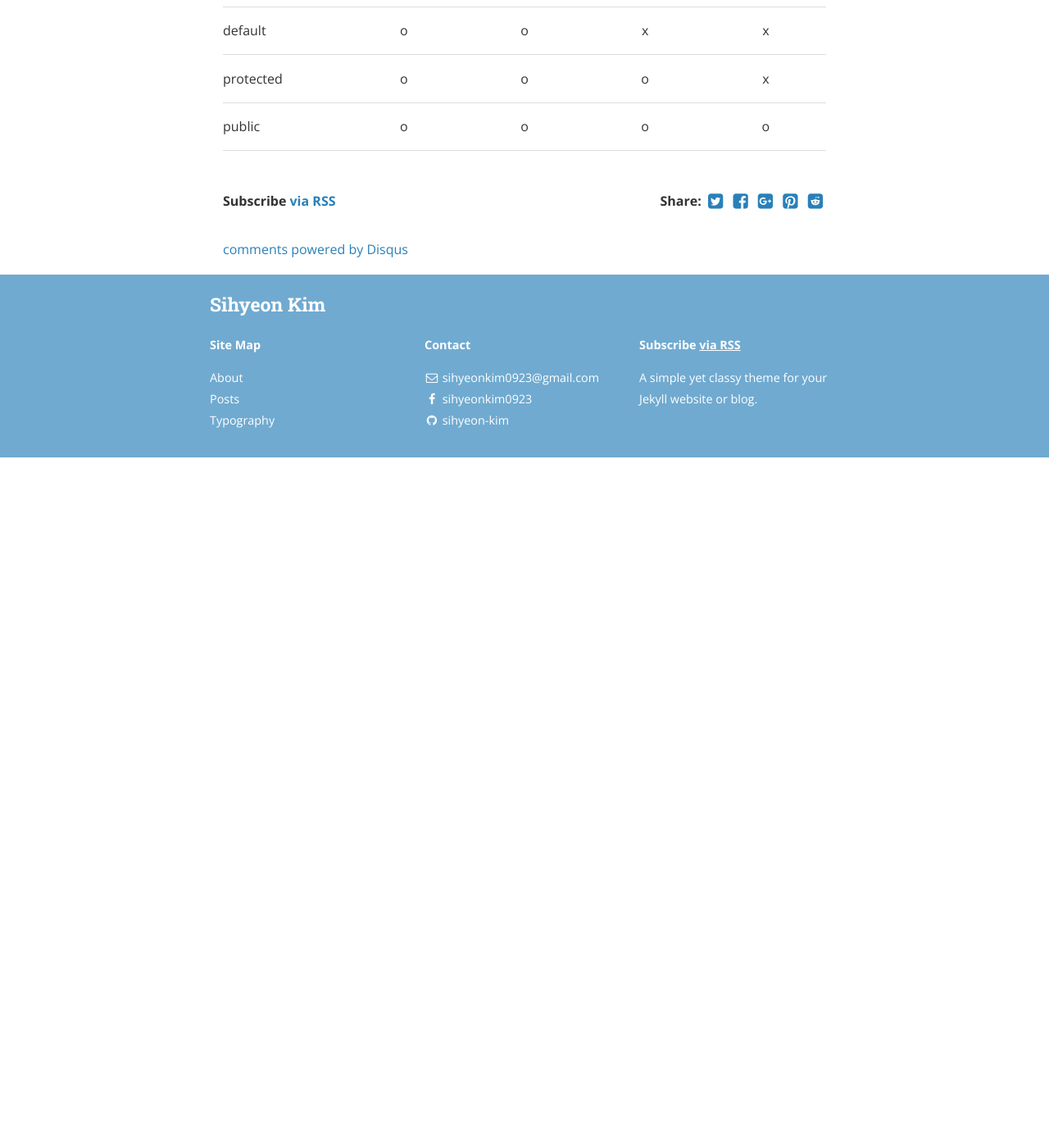
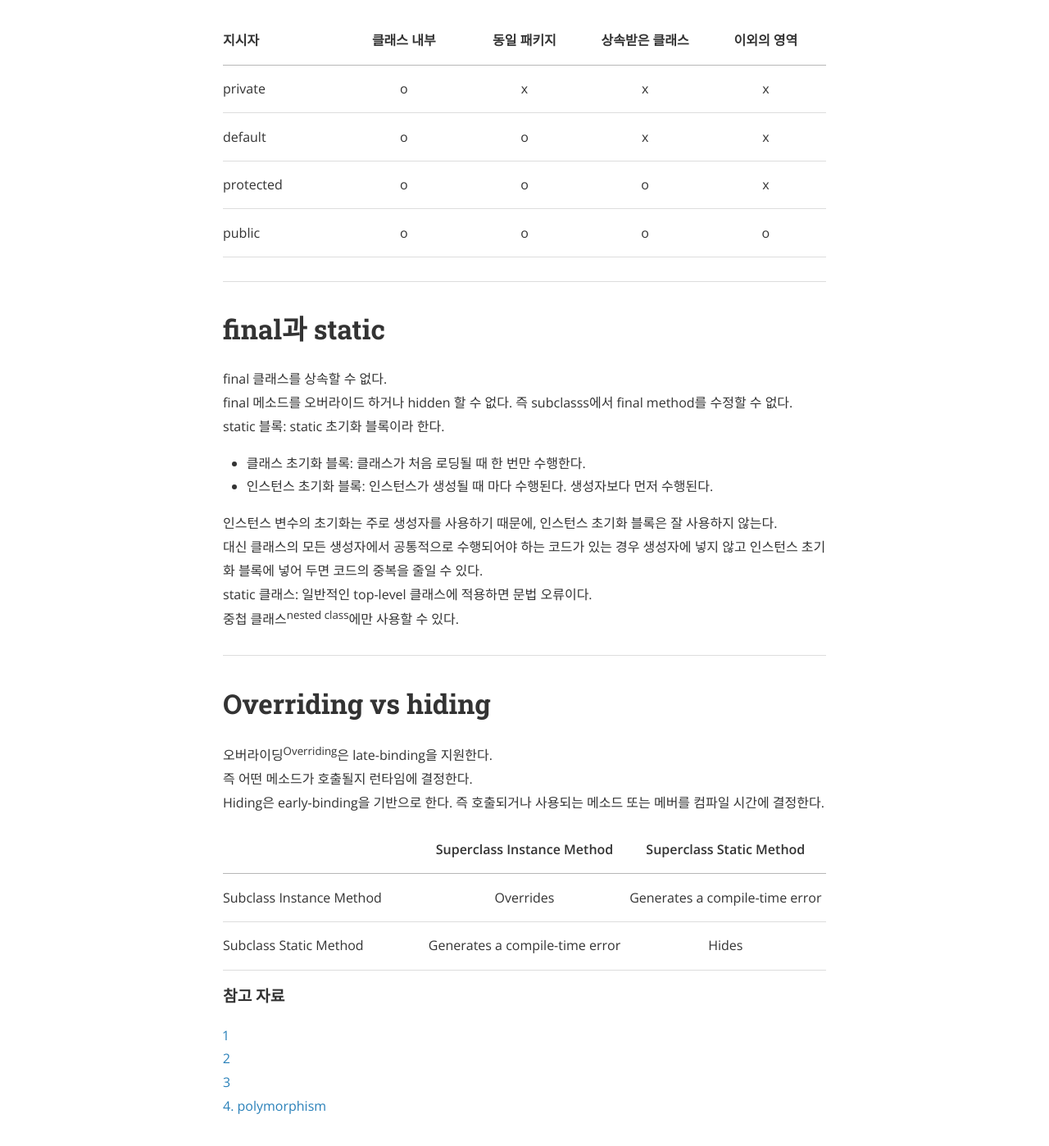
Before and after one commit to sihyeon-kim/sihyeon-kim.github.io, a Jekyll site: the page built from _posts/2019-07-15-Miscellaneous-Java.markdown, in a window 1280 px wide and 1400 px high, scrolled down 1430 px. Shown: the whole window at 82% size. Built offline with Jekyll 4.4.1, drawn with Linux system fonts in a browser that asks for light colours; nearby versions of some CDN libraries; comment, search, counter and statistics services are not loaded; before the commit the page ends 1988 px from its top, so only the background shows below that; some of the changed text lies outside the part shown.

Commit message:
Update 2019-07-15-Miscellaneous-Java.markdown

```diff
--- a/_posts/2019-07-15-Miscellaneous-Java.markdown
+++ b/_posts/2019-07-15-Miscellaneous-Java.markdown
@@ -21,9 +21,15 @@ categories: java
 ## static 메소드
 클래스의 모든 인스턴스는 `static` 메소드에 접근할 수 있다.
 `static` 메소드는 클래스의 이름 또는 인스턴스의 이름으로 접근할 수 있다.
+인스턴스 이름으로 static 메소드를 부르는 것은 좋은 습관이 아니다. eclipse에서 경고 메시지를 발생시킨다.
+static 메소드는 polymorphic 하지 않고 인스턴스 메소드는 polymorphic 하다.
 인스턴스를 생성하지 않아도 `static` 메소드를 호출할 수 있다.
 메소드가 단순히 외부에 기능만을 제공할 때는 인스턴스의 생성 없이 호출할 수 있도록 `static`으로 선언하는 것이 좋다.
 `static` 메소드는 인스턴스 변수에 접근이 불가능하다.
+
+static 메소드는 왜 오버라이딩 할 수 없는가?
+컴파일 시간에 statically resolved 되기 때문이다.
+
 
 ---
 
@@ -35,3 +41,37 @@ categories: java
 |default|o|o|x|x|
 |protected|o|o|o|x|
 |public|o|o|o|o|
+
+---
+
+# final과 static
+final 클래스를 상속할 수 없다.
+final 메소드를 오버라이드 하거나 hidden 할 수 없다. 즉 subclasss에서 final method를 수정할 수 없다.
+static 블록: static 초기화 블록이라 한다.
+- 클래스 초기화 블록: 클래스가 처음 로딩될 때 한 번만 수행한다.
+- 인스턴스 초기화 블록: 인스턴스가 생성될 때 마다 수행된다. 생성자보다 먼저 수행된다.
+
+인스턴스 변수의 초기화는 주로 생성자를 사용하기 때문에, 인스턴스 초기화 블록은 잘 사용하지 않는다.
+대신 클래스의 모든 생성자에서 공통적으로 수행되어야 하는 코드가 있는 경우 생성자에 넣지 않고 인스턴스 초기화 블록에 넣어 두면 코드의 중복을 줄일 수 있다.
+static 클래스: 일반적인 top-level 클래스에 적용하면 문법 오류이다.
+중첩 클래스<sup>nested class</sup>에만 사용할 수 있다.
+
+---
+
+# Overriding vs hiding
+오버라이딩<sup>Overriding</sup>은 late-binding을 지원한다.
+즉 어떤 메소드가 호출될지 런타임에 결정한다.
+Hiding은 early-binding을 기반으로 한다. 즉 호출되거나 사용되는 메소드 또는 메버를 컴파일 시간에 결정한다.
+
+||Superclass Instance Method|Superclass Static Method|
+|---|:---:|:---:|
+|Subclass Instance Method|Overrides|Generates a compile-time error|
+|Subclass Static Method|Generates a compile-time error|Hides|
+
+
+
+#### 참고 자료
+[1](https://hashcode.co.kr/questions/654/%EC%9E%90%EB%B0%94%EC%97%90%EC%84%9C-static-%EB%B8%94%EB%A1%9D%EC%9D%80-%EB%AC%B4%EC%97%87%EC%9D%84-%EC%9D%98%EB%AF%B8%ED%95%98%EB%82%98%EC%9A%94)
+[2](https://stackoverflow.com/questions/10594052/overriding-vs-hiding-java-confused)
+[3](https://stackoverflow.com/questions/16313649/what-is-method-hiding-in-java-even-the-javadoc-explanation-is-confusing)
+[4. polymorphism](https://stackoverflow.com/questions/1031273/what-is-polymorphism-what-is-it-for-and-how-is-it-used)
```
